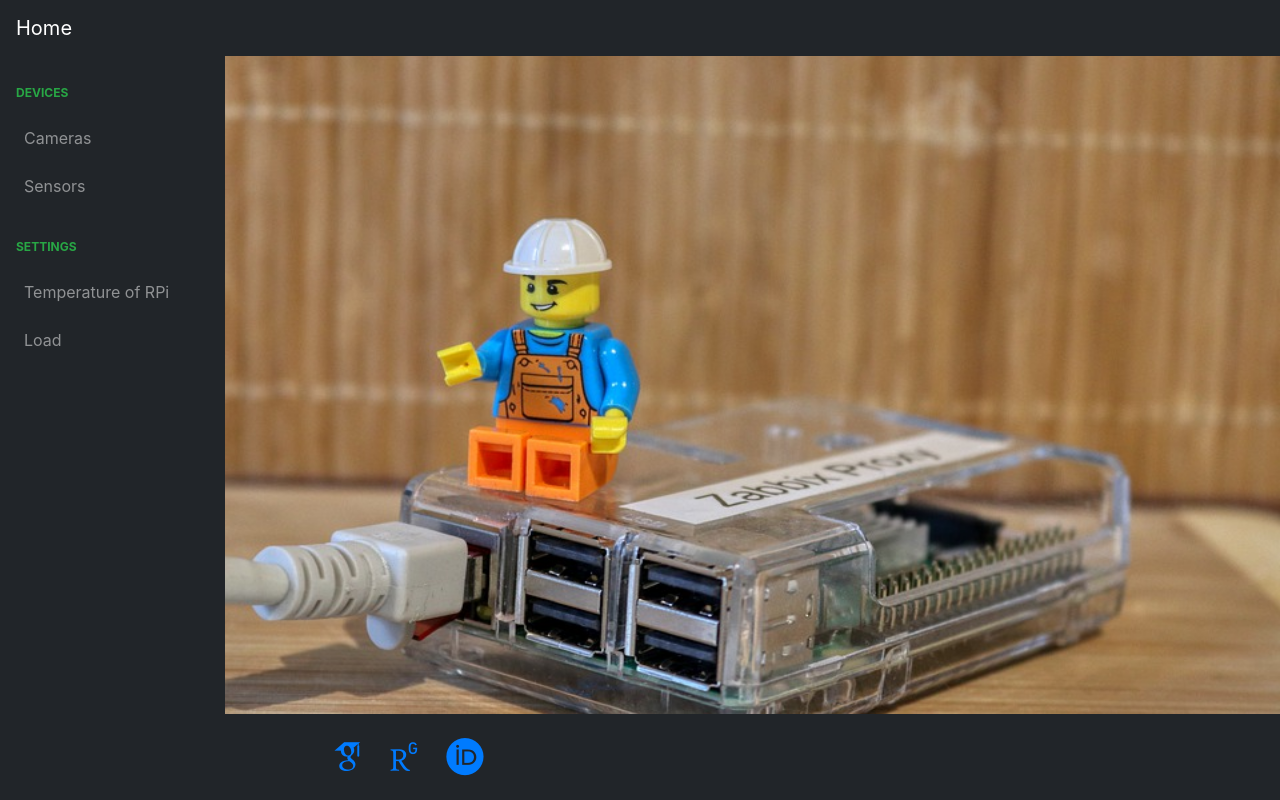
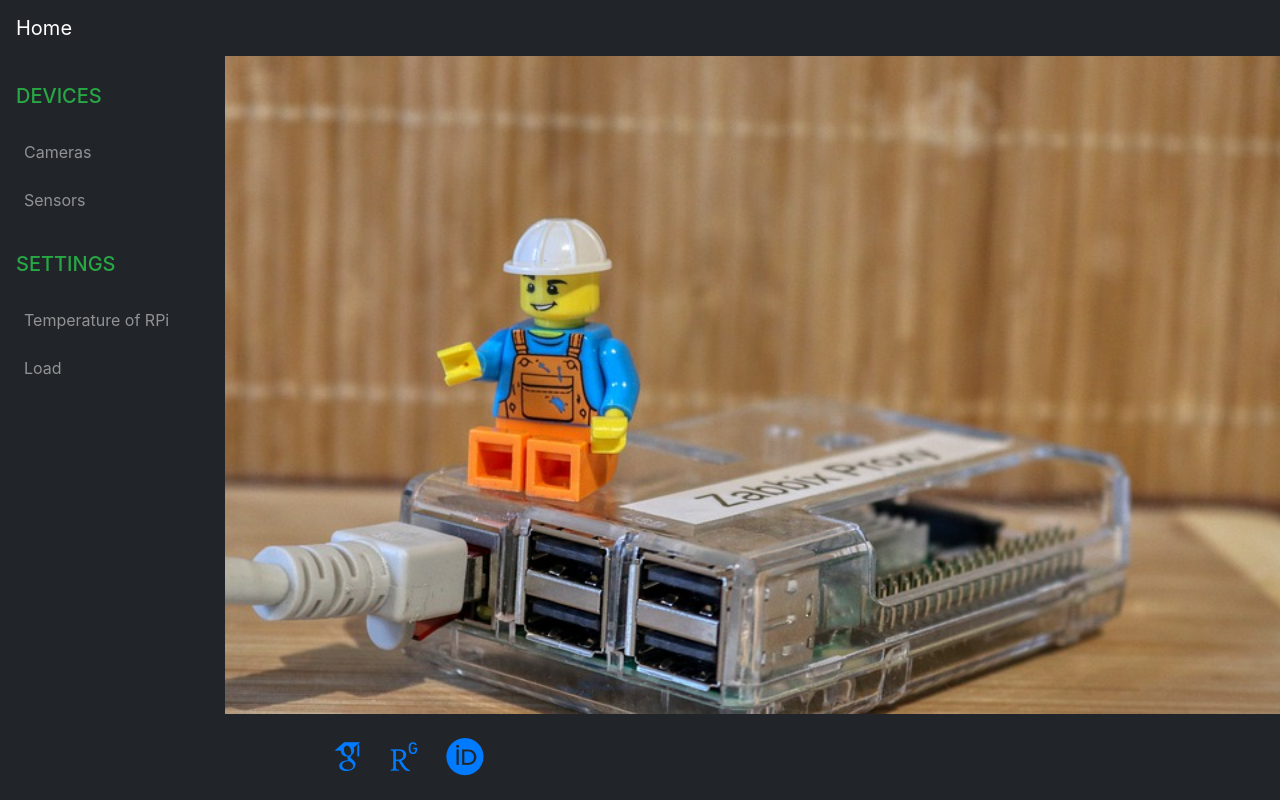
Before and after one commit to zacniewski/HomeGuard, a Django app: page / in a window 1280 px wide. Run offline with Django 3.2, Linux system fonts and the light colour scheme; some libraries are stand-ins or nearby versions; some web fonts are replaced.

Commit message:
Left menu

```diff
--- a/frontend/templates/base.html
+++ b/frontend/templates/base.html
@@ -20,7 +20,7 @@
             {%  endblock bodystyle %}
     >
         <nav class="sb-topnav navbar navbar-expand navbar-dark sb-sidenav-dark">
-            <a class="navbar-brand" href="https://zacniewski.github.io/">Home</a>
+            <a class="navbar-brand" href="{%  url 'frontend:index' %}">Home</a>
             <button class="btn btn-link btn-sm order-1 order-lg-0" id="sidebarToggle" href="#"><i class="fas fa-bars"></i></button>
         </nav>
         <div id="layoutSidenav">
@@ -28,9 +28,9 @@
                 <nav class="sb-sidenav accordion sb-sidenav-dark" id="sidenavAccordion">
                     <div class="sb-sidenav-menu">
                         <div class="nav">
-                            <div class="sb-sidenav-menu-heading text-success">DEVICES</div>
+                            <div class="sb-sidenav-menu-heading text-success "><h5>Devices</h5></div>
                             <a class="nav-link collapsed" href="#" data-toggle="collapse" data-target="#collapseLayouts" aria-expanded="false" aria-controls="collapseLayouts">
-                                <div class="sb-nav-link-icon"><i class="fas fa-columns"></i></div>
+                                <div class="sb-nav-link-icon"><i class="fas fa-video"></i></div>
                                 Cameras
                                 <div class="sb-sidenav-collapse-arrow"><i class="fas fa-angle-down"></i></div>
                             </a>
@@ -41,7 +41,7 @@
                                 </nav>
                             </div>
                             <a class="nav-link collapsed" href="#" data-toggle="collapse" data-target="#collapseLayouts2" aria-expanded="false" aria-controls="collapseLayouts2">
-                                <div class="sb-nav-link-icon"><i class="fas fa-book-open"></i></div>
+                                <div class="sb-nav-link-icon"><i class="fas fa-weight"></i></div>
                                 Sensors
                                 <div class="sb-sidenav-collapse-arrow"><i class="fas fa-angle-down"></i></div>
                             </a>
@@ -53,7 +53,7 @@
                                 </nav>
                             </div>
 
-                            <div class="sb-sidenav-menu-heading text-success">SETTINGS</div>
+                            <div class="sb-sidenav-menu-heading text-success"><h5>Settings</h5></div>
                             <a class="nav-link" href="../../grades/">
                                 <div class="sb-nav-link-icon"><i class="fas fa-chart-area"></i></div>
                                 Temperature of RPi
@@ -93,7 +93,7 @@
                                         <a href="https://www.researchgate.net/profile/Artur_Zacniewski" target="_blank"><i class="ai ai-researchgate ai-3x"></i></a>
                                     </span>
                                     <span class="col-2 center ai-case">
-                                        <a href="http://orcid.org/0000-0002-3604-4051" target="_blank"><i class="ai ai-orcid ai-3x"></i></a>
+                                        <a href="https://orcid.org/0000-0002-3604-4051" target="_blank"><i class="ai ai-orcid ai-3x"></i></a>
                                     </span>
                                     <span class="col-2 center ai-case text-white">
                                         <a href="https://informatyka.amw.gdynia.pl/" target="_blank"><i class="fas fa-university fa-3x"></i></a>
```
Also changed, not shown: README.md.
